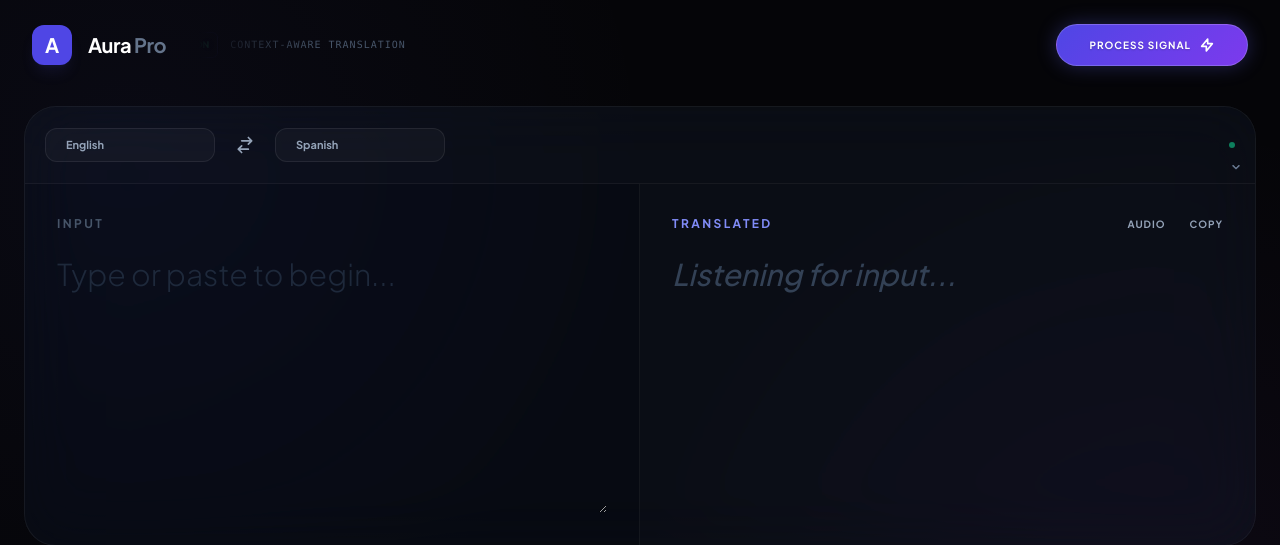
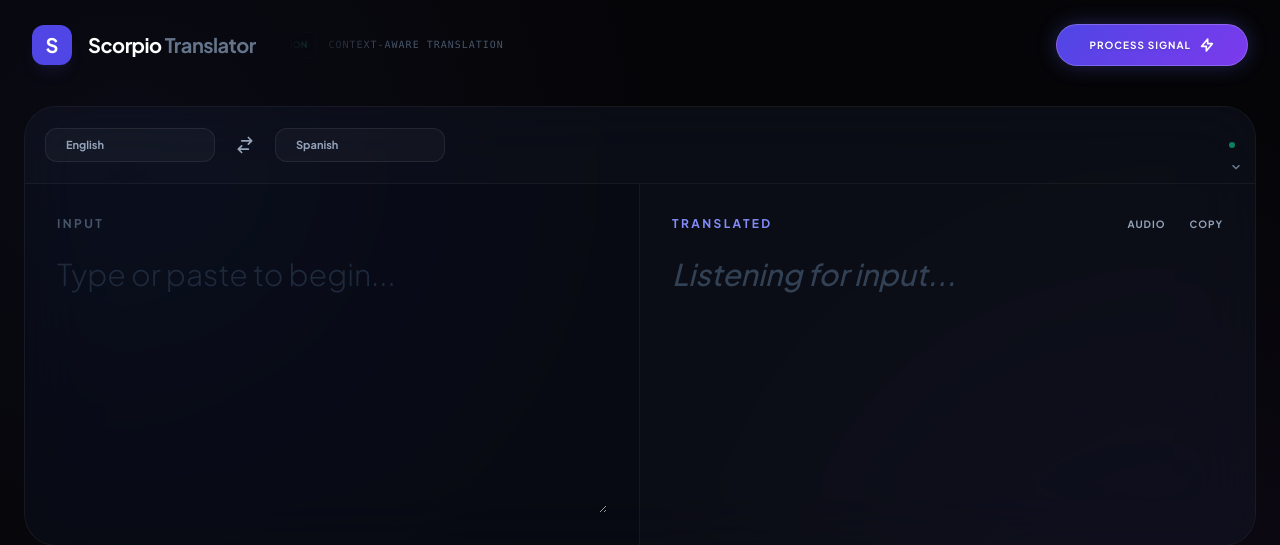
Before and after one commit to Motari2004/Translator, a Flask app: page / in a window 1280 px wide. Shown: the top 545 px of the page. Run offline with Flask 3, Linux system fonts and the light colour scheme; some libraries are stand-ins or nearby versions.

Commit message:
Describe what you changed here

```diff
--- a/templates/index.html
+++ b/templates/index.html
@@ -145,8 +145,8 @@
         <!-- Navbar -->
         <nav class="flex flex-wrap justify-between items-center mb-8 sm:mb-10 px-2 gap-4 sm:gap-8">
             <div class="flex items-center gap-3 sm:gap-4 shrink-0">
-                <div class="w-9 h-9 sm:w-10 sm:h-10 rounded-xl bg-indigo-600 flex items-center justify-center font-bold text-white shadow-lg shadow-indigo-500/10 text-lg sm:text-xl">A</div>
-                <h1 class="text-lg sm:text-xl font-bold tracking-tight text-white whitespace-nowrap">Aura <span class="text-slate-500">Pro</span></h1>
+                <div class="w-9 h-9 sm:w-10 sm:h-10 rounded-xl bg-indigo-600 flex items-center justify-center font-bold text-white shadow-lg shadow-indigo-500/10 text-lg sm:text-xl">S</div>
+                <h1 class="text-lg sm:text-xl font-bold tracking-tight text-white whitespace-nowrap">Scorpio <span class="text-slate-500">Translator</span></h1>
             </div>
 
             <div class="ticker-viewport flex-1 hidden md:block order-3 md:order-none w-full md:w-auto mt-3 md:mt-0">
```
